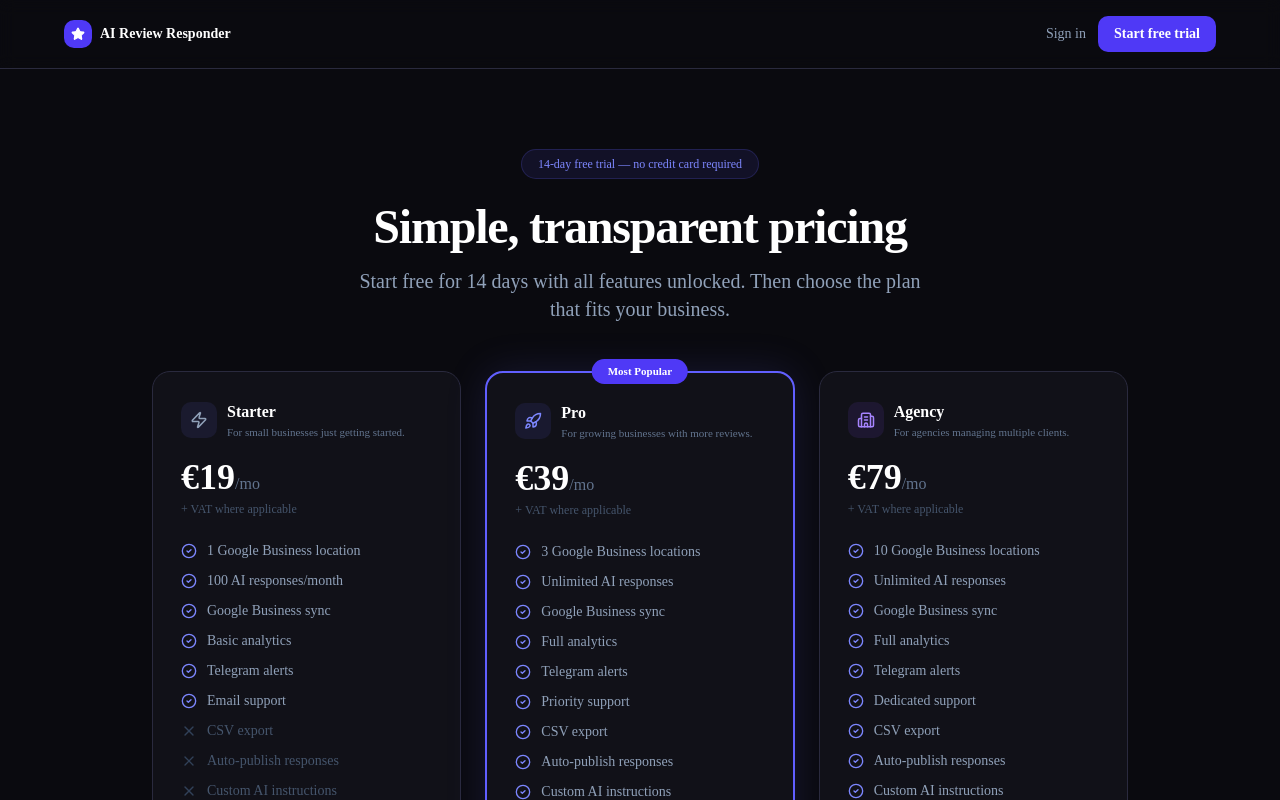
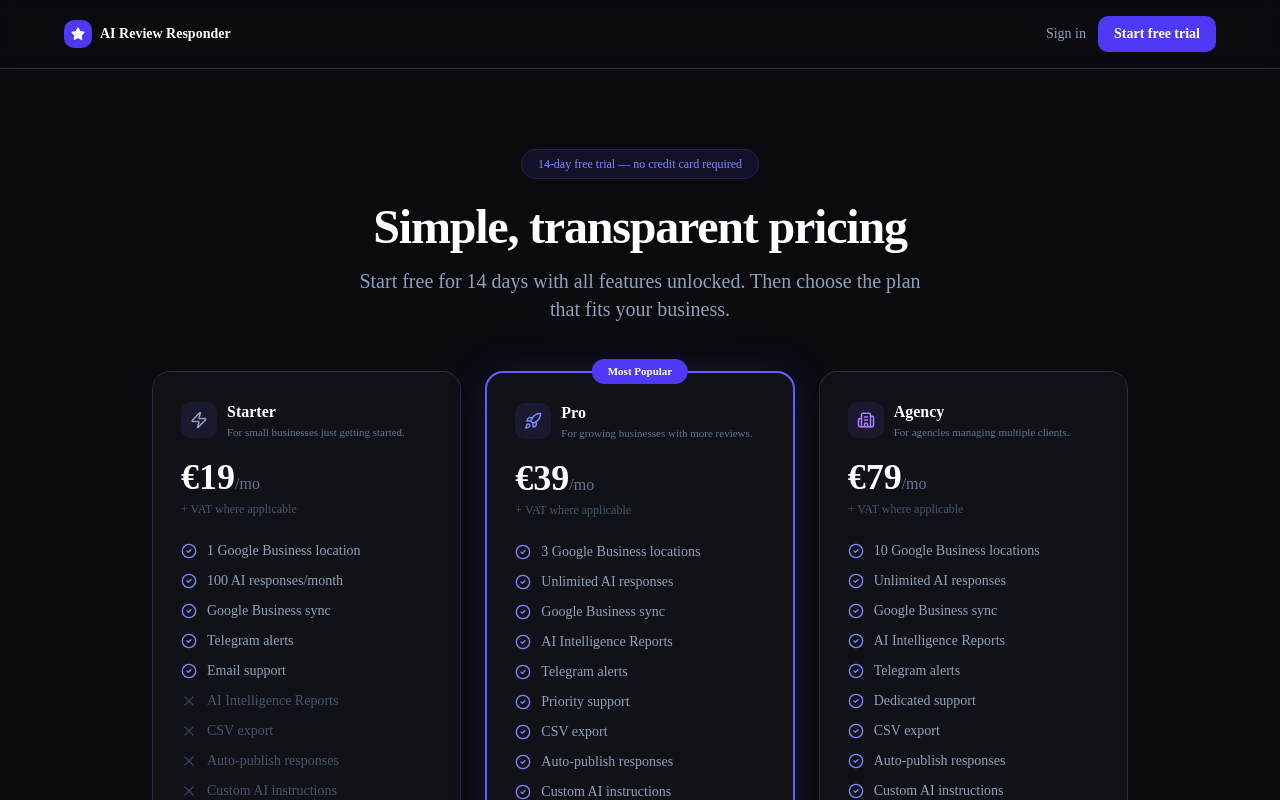
Before and after one commit to Nostradam4ik/AI-Review-Responder, a Next.js app in the folder frontend/: page /pricing in a window 1280 px wide. Shown: the top 800 px of the page. Built offline with nearby package versions, Linux system fonts and the light colour scheme.

Commit message:
fix: align plan feature labels — analytics is Pro+, rename to AI Intelligence Reports

```diff
--- a/frontend/app/dashboard/billing/page.tsx
+++ b/frontend/app/dashboard/billing/page.tsx
@@ -22,7 +22,7 @@ const PLANS = [
     locations: 3,
     responses: 0,
     icon: Rocket,
-    features: ["Everything in Starter", "Unlimited AI responses", "CSV export", "Auto-publish", "Custom instructions", "Full analytics", "Priority support"],
+    features: ["Everything in Starter", "Unlimited AI responses", "CSV export", "Auto-publish", "Custom instructions", "AI Intelligence Reports", "Priority support"],
     popular: true,
   },
   {
--- a/frontend/app/pricing/page.tsx
+++ b/frontend/app/pricing/page.tsx
@@ -14,9 +14,9 @@ const PLANS = [
       { text: "1 Google Business location", included: true },
       { text: "100 AI responses/month", included: true },
       { text: "Google Business sync", included: true },
-      { text: "Basic analytics", included: true },
       { text: "Telegram alerts", included: true },
       { text: "Email support", included: true },
+      { text: "AI Intelligence Reports", included: false },
       { text: "CSV export", included: false },
       { text: "Auto-publish responses", included: false },
       { text: "Custom AI instructions", included: false },
@@ -35,7 +35,7 @@ const PLANS = [
       { text: "3 Google Business locations", included: true },
       { text: "Unlimited AI responses", included: true },
       { text: "Google Business sync", included: true },
-      { text: "Full analytics", included: true },
+      { text: "AI Intelligence Reports", included: true },
       { text: "Telegram alerts", included: true },
       { text: "Priority support", included: true },
       { text: "CSV export", included: true },
@@ -55,7 +55,7 @@ const PLANS = [
       { text: "10 Google Business locations", included: true },
       { text: "Unlimited AI responses", included: true },
       { text: "Google Business sync", included: true },
-      { text: "Full analytics", included: true },
+      { text: "AI Intelligence Reports", included: true },
       { text: "Telegram alerts", included: true },
       { text: "Dedicated support", included: true },
       { text: "CSV export", included: true },
```
